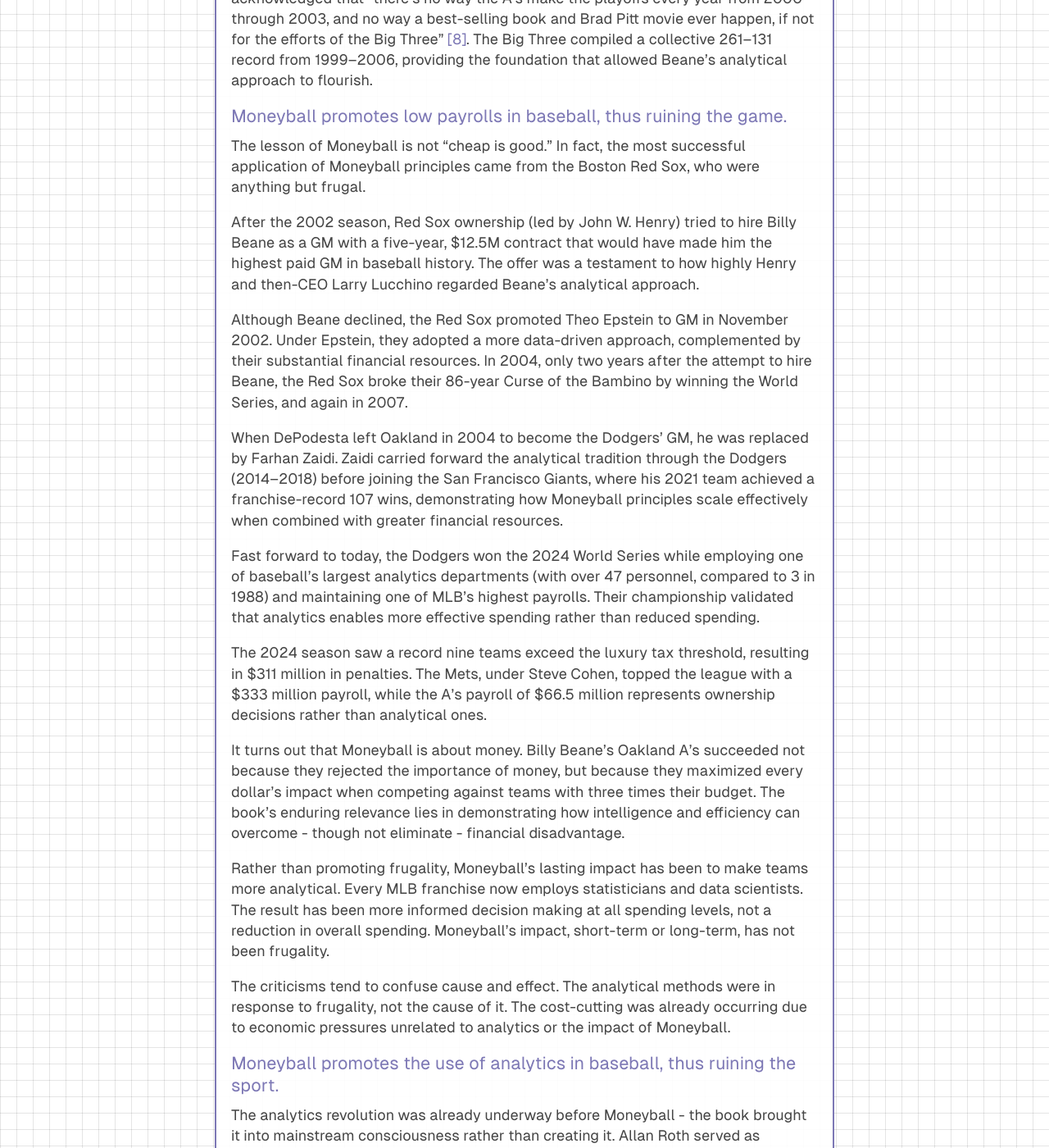
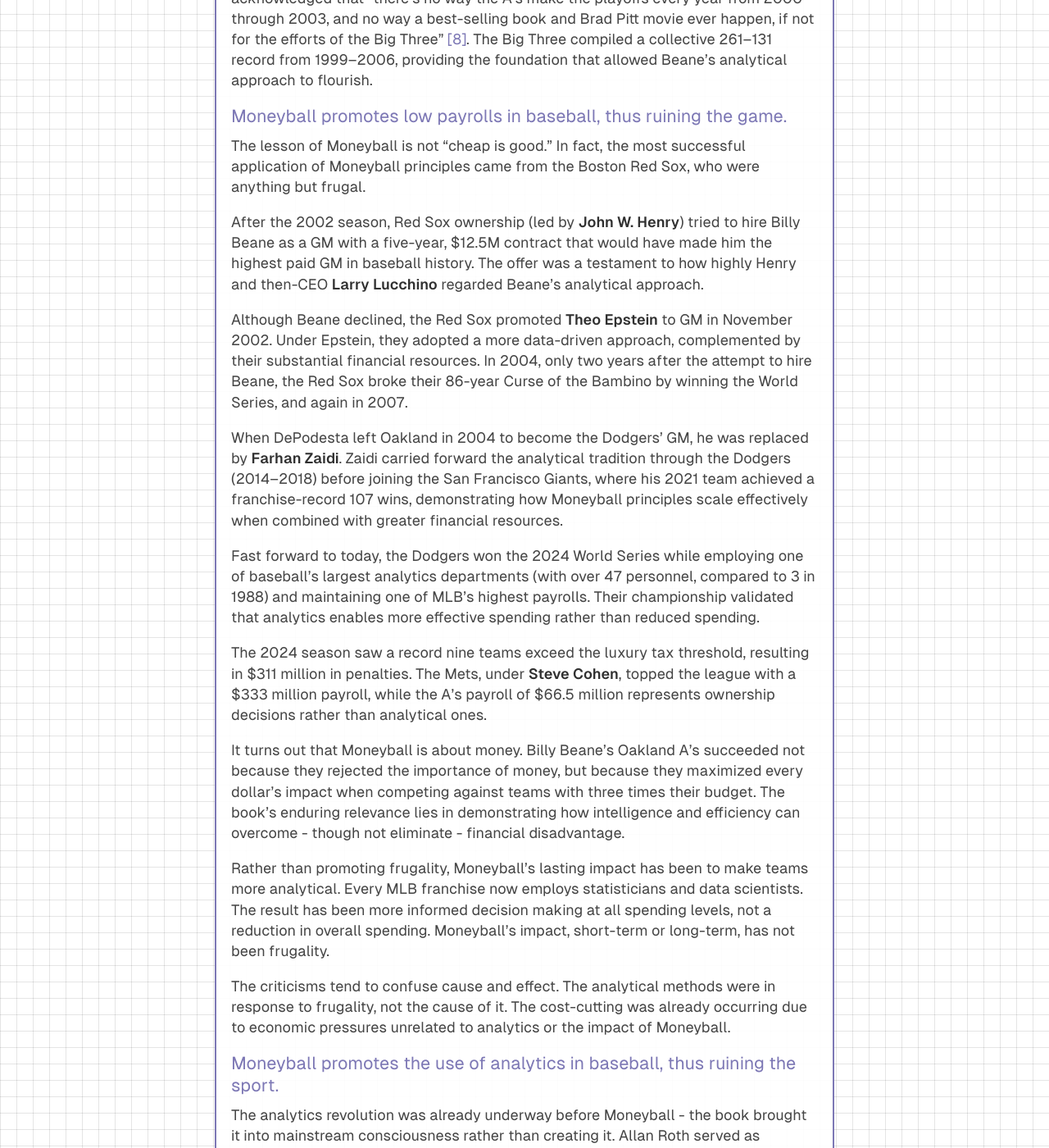
Before and after one commit to djpardis/djpardis.github.io, a Jekyll site: the page built from _posts/2025-07-24-revisiting-moneyball.md, in a window 1280 px wide and 1400 px high, scrolled down 10343 px. Shown: the whole window at 82% size. Built offline with Jekyll 4.4.1, drawn with Linux system fonts in a browser that asks for light colours; a style sheet for code colours, icons or effects is not loaded; some of the changed text lies outside the part shown.

Commit message:
Update moneyball post

```diff
--- a/_posts/2025-07-24-revisiting-moneyball.md
+++ b/_posts/2025-07-24-revisiting-moneyball.md
@@ -84,7 +84,7 @@
 
 ### [The 2001 A's lost significant talent.](#table-of-contents) {#the-2001-as-lost-significant-talent}
 
-After losing MVP Jason Giambi (7-year, $120M), Johnny Damon (4-year, $31M), and closer Jason Isringhausen (4-year, $27M), totaling $31.6 million in annual value ($17.1M + $7.75M + $6.75M), the cash-strapped A's faced an impossible challenge with just a $41 million payroll. This is what made the season irresistible to **Michael Lewis** as he watched the A's replace these stars not with expensive equivalents, but with undervalued players.
+After losing MVP **Jason Giambi** (7-year, $120M), **Johnny Damon** (4-year, $31M), and closer **Jason Isringhausen** (4-year, $27M), totaling $31.6 million in annual value ($17.1M + $7.75M + $6.75M), the cash-strapped A's faced an impossible challenge with just a $41 million payroll. This is what made the season irresistible to **Michael Lewis** as he watched the A's replace these stars not with expensive equivalents, but with undervalued players.
 
 ### [Analytics unlocks transparent decision-making.](#table-of-contents) {#analytics-unlocks-transparent-decision-making}
 
@@ -96,9 +96,9 @@
 
 While scouts focused on batting average, home runs, and RBIs, Beane recognized that OBP had a stronger correlation with run production than any of the traditional metrics <a href="#ref1">[1]</a><a href="#ref2">[2]</a>.
 
-The math was simple: teams that get on base more frequently score more runs, and teams that score more runs win more games. Yet in 2002, players with high OBP were available at below-market prices. Players like Scott Hatteberg (.374 OBP in 2002) and David Justice (.370 OBP) were affordable because their most valuable skill, i.e., getting on base, wasn't appreciated sufficiently by the market.
+The math was simple. Teams that get on base more frequently score more runs, and teams that score more runs win more games. Yet in 2002, players with high OBP were available at below-market prices. Players like Scott Hatteberg (.374 OBP in 2002) and David Justice (.370 OBP) were affordable because their most valuable skill, i.e., getting on base, wasn't appreciated sufficiently by the market.
 
-The strategy worked: the 2002 A's ranked 2nd in the American League (AL) in OBP (.339) despite having the third-lowest payroll in baseball.
+The strategy worked. The 2002 A's ranked 2nd in the American League (AL) in OBP (.339) despite having the third-lowest payroll in baseball.
 
 <div class="image-row">
   <div class="image-container">
@@ -211,15 +211,15 @@
 
 The lesson of Moneyball is not "cheap is good." In fact, the most successful application of Moneyball principles came from the Boston Red Sox, who were anything but frugal.
 
-After the 2002 season, Red Sox ownership (led by John W. Henry) tried to hire Billy Beane as a GM with a five-year, $12.5M contract that would have made him the highest paid GM in baseball history. The offer was a testament to how highly Henry and then-CEO Larry Lucchino regarded Beane's analytical approach.
+After the 2002 season, Red Sox ownership (led by **John W. Henry**) tried to hire Billy Beane as a GM with a five-year, $12.5M contract that would have made him the highest paid GM in baseball history. The offer was a testament to how highly Henry and then-CEO **Larry Lucchino** regarded Beane's analytical approach.
 
-Although Beane declined, the Red Sox promoted Theo Epstein to GM in November 2002. Under Epstein, they adopted a more data-driven approach, complemented by their substantial financial resources. In 2004, only two years after the attempt to hire Beane, the Red Sox broke their 86-year Curse of the Bambino by winning the World Series, and again in 2007.
+Although Beane declined, the Red Sox promoted **Theo Epstein** to GM in November 2002. Under Epstein, they adopted a more data-driven approach, complemented by their substantial financial resources. In 2004, only two years after the attempt to hire Beane, the Red Sox broke their 86-year Curse of the Bambino by winning the World Series, and again in 2007.
 
-When DePodesta left Oakland in 2004 to become the Dodgers' GM, he was replaced by Farhan Zaidi. Zaidi carried forward the analytical tradition through the Dodgers (2014–2018) before joining the San Francisco Giants, where his 2021 team achieved a franchise-record 107 wins, demonstrating how Moneyball principles scale effectively when combined with greater financial resources.
+When DePodesta left Oakland in 2004 to become the Dodgers' GM, he was replaced by **Farhan Zaidi**. Zaidi carried forward the analytical tradition through the Dodgers (2014–2018) before joining the San Francisco Giants, where his 2021 team achieved a franchise-record 107 wins, demonstrating how Moneyball principles scale effectively when combined with greater financial resources.
 
 Fast forward to today, the Dodgers won the 2024 World Series while employing one of baseball's largest analytics departments (with over 47 personnel, compared to 3 in 1988) and maintaining one of MLB's highest payrolls. Their championship validated that analytics enables more effective spending rather than reduced spending.
 
-The 2024 season saw a record nine teams exceed the luxury tax threshold, resulting in $311 million in penalties. The Mets, under Steve Cohen, topped the league with a $333 million payroll, while the A's payroll of $66.5 million represents ownership decisions rather than analytical ones.
+The 2024 season saw a record nine teams exceed the luxury tax threshold, resulting in $311 million in penalties. The Mets, under **Steve Cohen**, topped the league with a $333 million payroll, while the A's payroll of $66.5 million represents ownership decisions rather than analytical ones.
 
 It turns out that Moneyball is about money. Billy Beane's Oakland A's succeeded not because they rejected the importance of money, but because they maximized every dollar's impact when competing against teams with three times their budget. The book's enduring relevance lies in demonstrating how intelligence and efficiency can overcome - though not eliminate - financial disadvantage.
 
```
